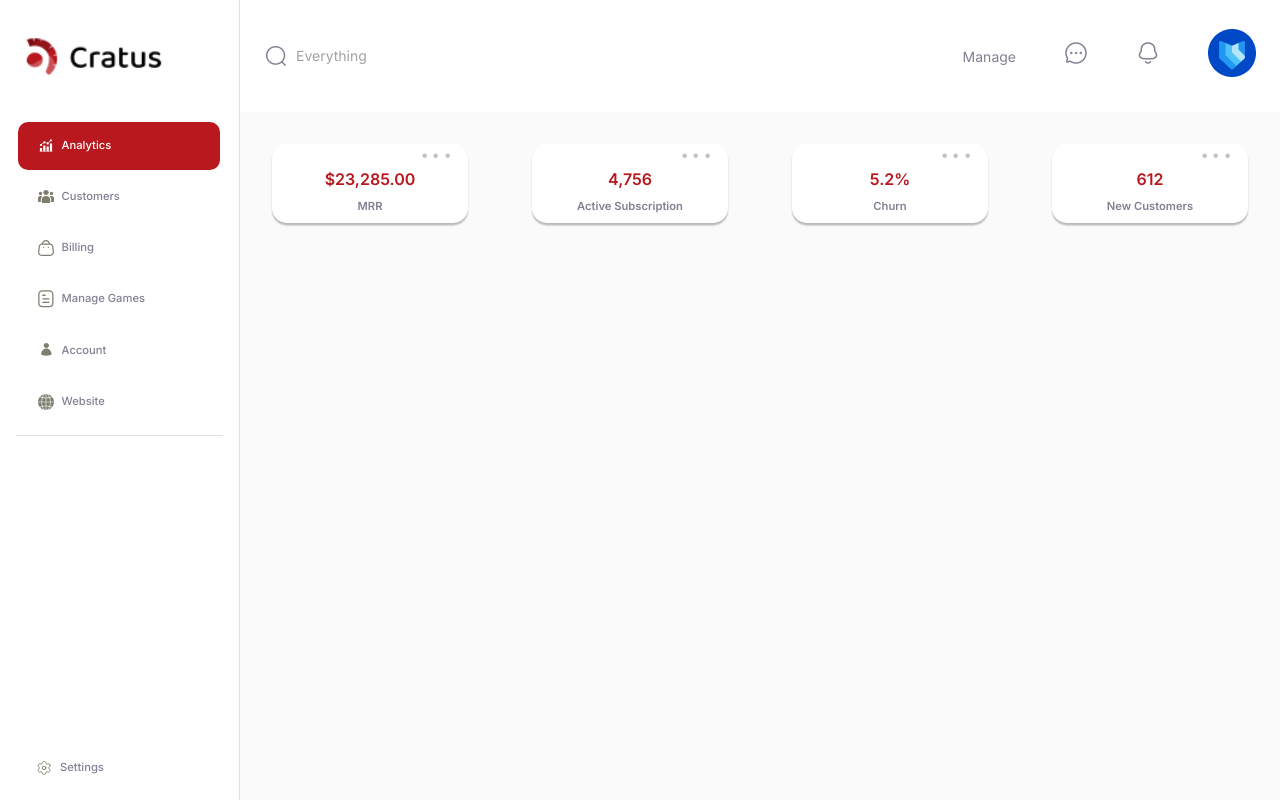
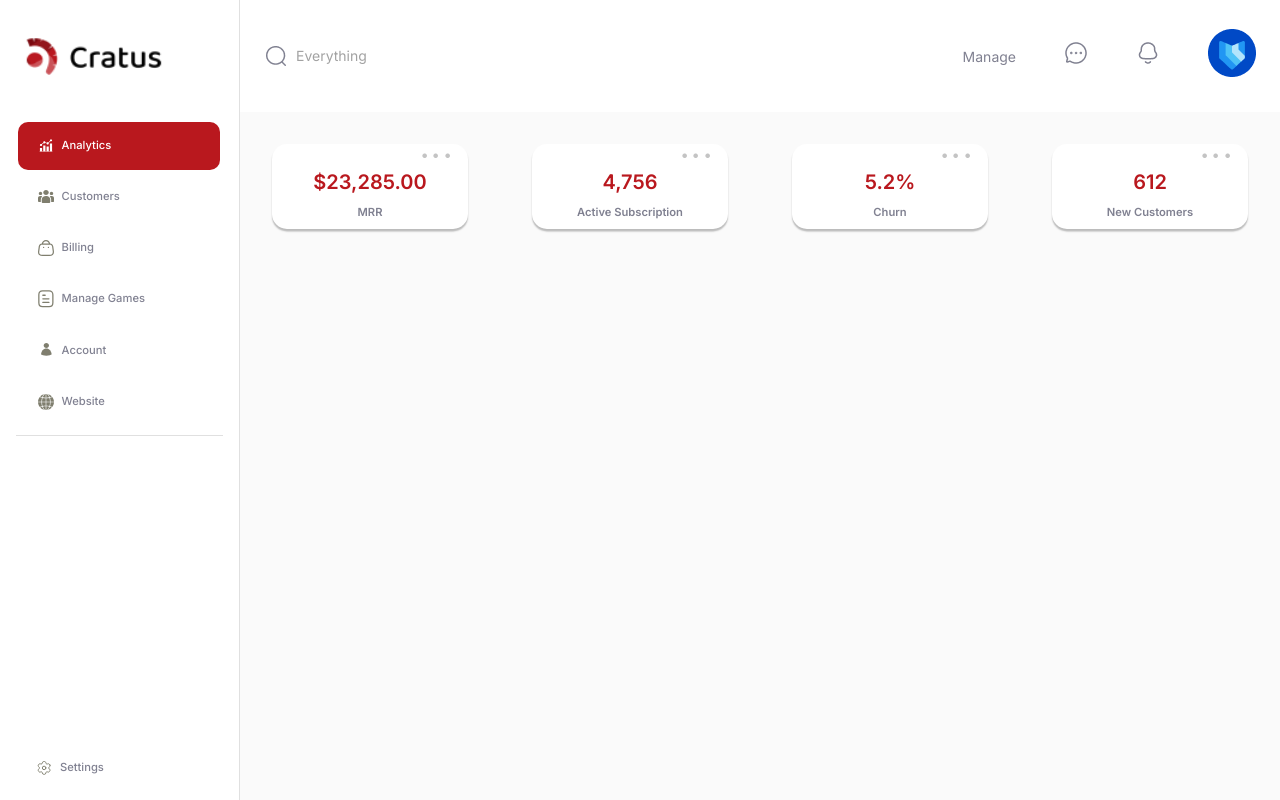
Before and after one commit to am-coding/dashboard_cratus, a React (Create React App) app: page /dashboard in a window 1280 px wide. Built offline with nearby package versions, Linux system fonts and the light colour scheme.

Commit message:
font size fixed with the statCard component

```diff
--- a/src/components/atoms/StatCard.jsx
+++ b/src/components/atoms/StatCard.jsx
@@ -18,15 +18,15 @@ const useStyles = makeStyles((theme) => ({
       stat: {
         color: theme.palette.primary.main,
         fontWeight: theme.typography.fontWeightBold,
-        fontSize: theme.typography.subtitle1.fontSize,
+        fontSize: theme.typography.h6.fontSize,
         [theme.breakpoints.up('xl')]: {
-          fontSize: theme.typography.h4.fontSize,
+          fontSize: theme.typography.h3.fontSize,
         },
       },
       title: {
           fontSize: theme.typography.caption.fontSize,
           [theme.breakpoints.up('xl')]: {
-            fontSize: theme.typography.subtitle1.fontSize,
+            fontSize: theme.typography.h6.fontSize,
           },
           color: theme.palette.secondary.main,
           fontWeight: theme.typography.fontWeightBold,
@@ -42,9 +42,15 @@ const useStyles = makeStyles((theme) => ({
         margin: '0 2px',
         transform: 'scale(1.1)',
         color: theme.palette.secondary.light,
+        [theme.breakpoints.up('xl')]: {
+          fontSize: '2rem',
+        },
       },
       button: {
         padding: 0,
+        [theme.breakpoints.up('xl')]: {
+          marginRight: '1.5rem',
+        },
         '&:hover': {
             background: 'none'
         }
```
Also changed, not shown: 1 other file (tests, documents, lock files or other folders).
